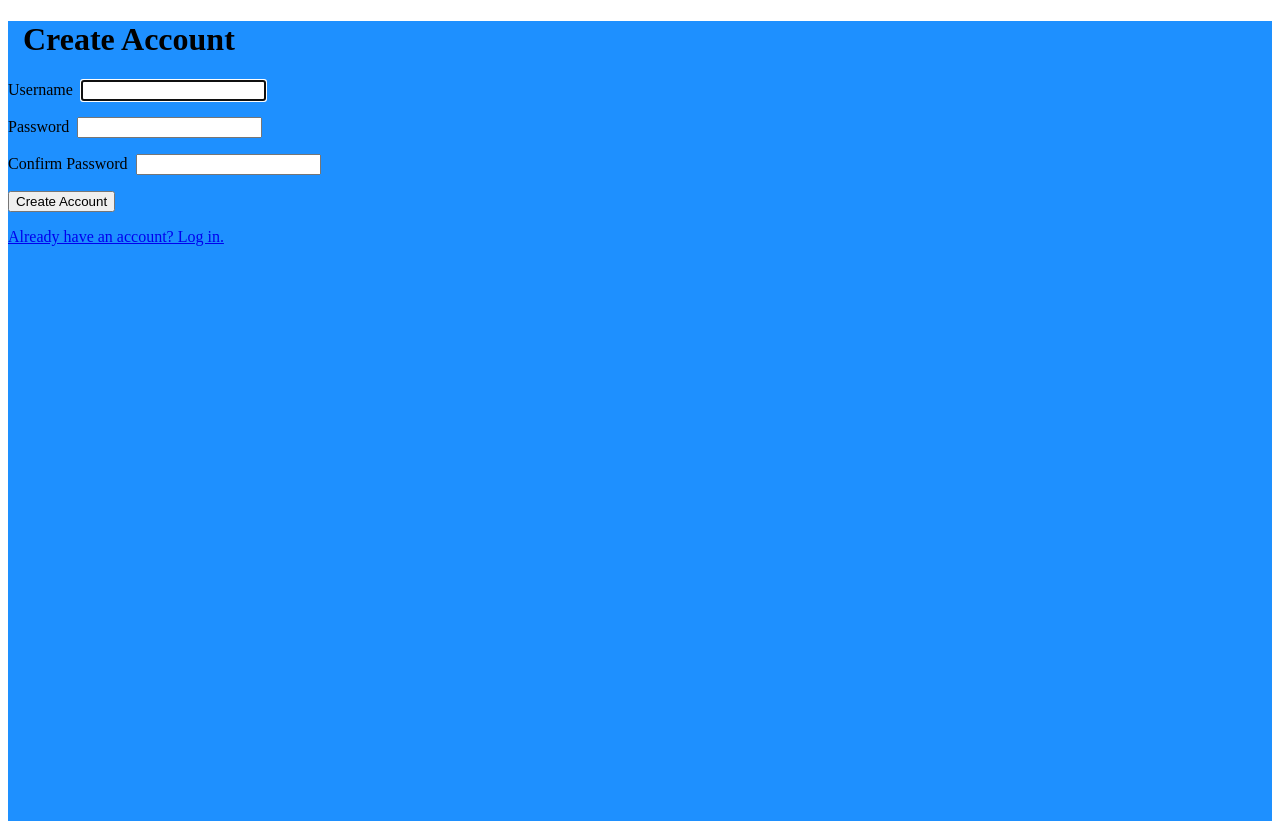
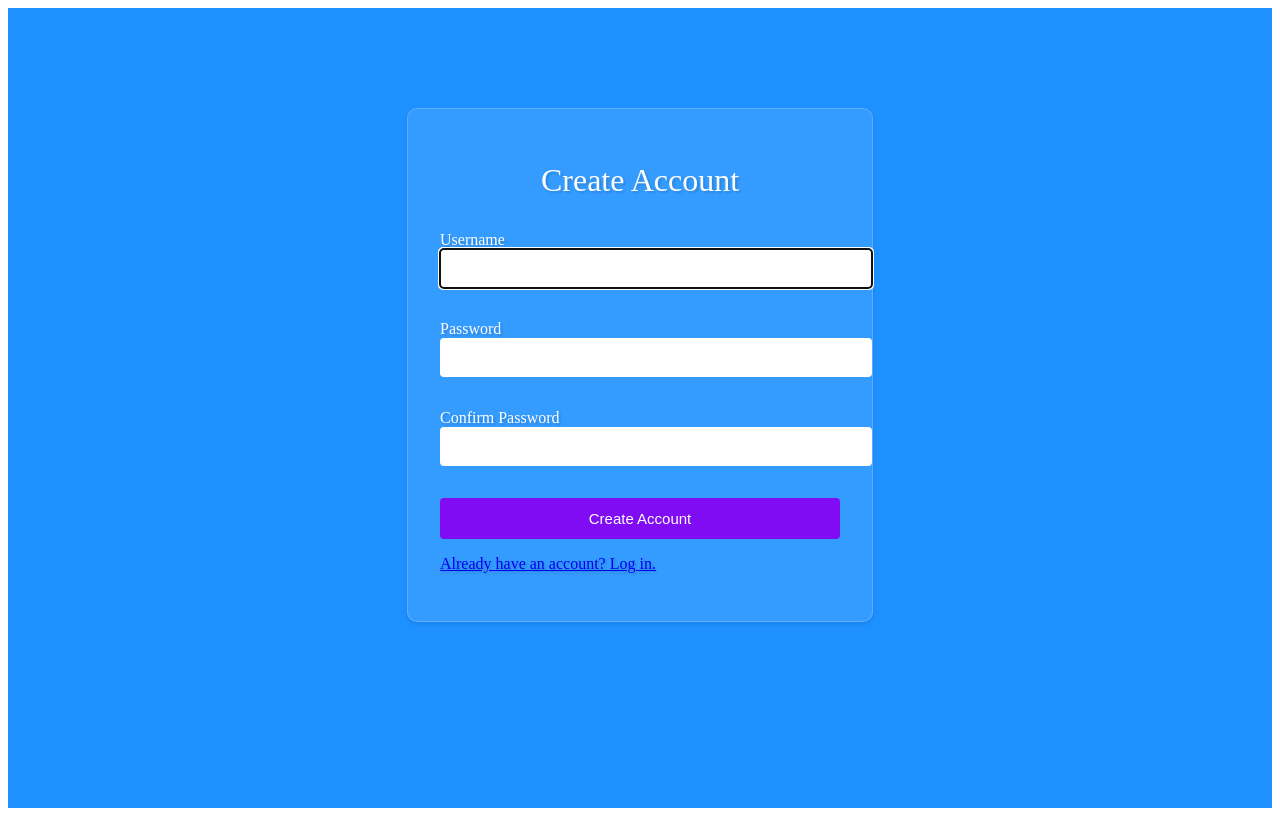
Before and after one commit to AndrewClements257/Todo-Application, a Vue app in the folder vue/: page /register in a window 1280 px wide. Built offline with nearby package versions, Linux system fonts and the light colour scheme; the HTML template or start-up script is replaced by a standard one.

Commit message:
The heading at the top of the sidebar displays the user's actual name. Started creating the visual style of the register form. Added to the user page as well.

```diff
--- a/vue/src/components/Sidebar.vue
+++ b/vue/src/components/Sidebar.vue
@@ -2,7 +2,7 @@
   <section class="sidebar">
     <div class="user-info">
         <img src="https://fastly.picsum.photos/id/1011/60/60.jpg?hmac=4II0YyADT2KJxllHkW78APiqvJhLFYqmxdcYgE0_VcQ" class="avatar" />
-        <router-link v-bind:to="{ name: 'profile' }" v-if="$store.state.token != ''">Andrew Clements</router-link>
+        <router-link v-bind:to="{ name: 'profile' }" v-if="$store.state.token != ''">{{ firstName }} {{ lastName }}</router-link>
     </div>
     <ul>
         <li v-for="list in todoLists" :key="list.list_id" @click="setTodos(list.list_ID), setCurrentList(list.list_ID), getCompleted(list.list_ID)"> {{ list.name }}
@@ -124,6 +124,12 @@ export default {
     computed: {
         todoLists() {
             return this.$store.state.lists;
+        },
+        firstName() {
+            return this.$store.state.user_info.firstName;
+        },
+        lastName() {
+            return this.$store.state.user_info.lastName;
         }
     }
 }
--- a/vue/src/views/Profile.vue
+++ b/vue/src/views/Profile.vue
@@ -1,16 +1,31 @@
 <template>
     <div class="user-profile">
+        <img src="https://fastly.picsum.photos/id/1011/60/60.jpg?hmac=4II0YyADT2KJxllHkW78APiqvJhLFYqmxdcYgE0_VcQ" class="avatar" />
         <div class="profile-info">
-        <img src="https://fastly.picsum.photos/id/1011/60/60.jpg?hmac=4II0YyADT2KJxllHkW78APiqvJhLFYqmxdcYgE0_VcQ" class="avatar" />
-        <h1>Andrew Clements</h1>
+        <h1 class="info">Full Name</h1>
+        <h1>{{ firstName }} {{ lastName }}</h1>
+        <hr>
+        <h1 class="info">Date of Birth</h1>
+        <h1>August 13, 1995</h1>
+        <br>
+        <h1 class="info">Home Country</h1>
+        <h1>United States</h1>
+        </div>
         <router-link v-bind:to="{ name: 'home' }" v-if="$store.state.token != ''">Home</router-link>
-        </div>
     </div>
 </template>
 
 <script>
 export default {
-    name: 'profile'
+    name: 'profile',
+    computed: {
+      firstName() {
+            return this.$store.state.user_info.firstName;
+        },
+        lastName() {
+            return this.$store.state.user_info.lastName;
+        }
+    }
 }
 </script>
 
@@ -19,17 +34,22 @@ export default {
   display: flex;
   background-color: dodgerblue;
   flex-direction: column;
-  justify-content: center;
+  /* justify-content: center; */
   align-items: center;
+  padding-top: 60px;
   width: 100%;
   height: 100vh;
 }
 
+.user-profile>img {
+  margin-bottom: 40px;
+}
+
 .profile-info {
-  padding: 32px;
+  padding: 40px 20px;
   box-shadow: 0 2px 4px rgba(0, 0, 0, 0.1);
-  max-width: 400px;
-  width: 90%;
+
+  width: 70%;
   text-align: center;
   color: white;
   text-shadow: 2px 2px 2px rgba(0,0,0,0.14);
@@ -39,9 +59,18 @@ export default {
   border: 1px solid rgba(255, 255, 255, 0.2);
 }
 
+.info {
+  float: left;
+}
+
 .avatar {
     border-radius: 100px;
         width: 200px;
         padding-right: 5px;
 }
+
+hr {
+  border: none;
+  height: 1px;
+}
 </style>
--- a/vue/src/views/Register.vue
+++ b/vue/src/views/Register.vue
@@ -1,23 +1,23 @@
 <template>
   <div id="register" class="text-center">
-    <form @submit.prevent="register">
-      <h1>Create Account</h1>
+    <form class="register-form" @submit.prevent="register">
+      <h1 class="register-title" >Create Account</h1>
       <div role="alert" v-if="registrationErrors">
         {{ registrationErrorMsg }}
       </div>
       <div class="form-input-group">
         <label for="username">Username</label>
-        <input type="text" id="username" v-model="user.username" required autofocus />
+        <input class="register-input" type="text" id="username" v-model="user.username" required autofocus />
       </div>
       <div class="form-input-group">
         <label for="password">Password</label>
-        <input type="password" id="password" v-model="user.password" required />
+        <input class="register-input" type="password" id="password" v-model="user.password" required />
       </div>
       <div class="form-input-group">
         <label for="confirmPassword">Confirm Password</label>
-        <input type="password" id="confirmPassword" v-model="user.confirmPassword" required />
+        <input class="register-input" type="password" id="confirmPassword" v-model="user.confirmPassword" required />
       </div>
-      <button type="submit">Create Account</button>
+      <button class="register-button" type="submit">Create Account</button>
       <p><router-link :to="{ name: 'login' }">Already have an account? Log in.</router-link></p>
     </form>
   </div>
@@ -79,5 +79,69 @@ export default {
 }
 label {
   margin-right: 0.5rem;
+  font-size: 1em;
+  font-weight: normal;
+  text-align: center;
+  margin-bottom: 32px;
+}
+#register {
+  display: flex;
+  flex-direction: column;
+  justify-content: center;
+  align-items: center;
+  width: 100%;
+}
+
+.register-form {
+  margin-top: 100px;
+  padding: 32px;
+  box-shadow: 0 2px 4px rgba(0, 0, 0, 0.1);
+  max-width: 400px;
+  width: 90%;
+  color: white;
+  text-shadow: 2px 2px 2px rgba(0,0,0,0.14);
+  background: rgba(255, 255, 255, 0.1);
+  border-radius: 10px;
+  backdrop-filter: blur(3px);
+  border: 1px solid rgba(255, 255, 255, 0.2);
+}
+
+.register-title {
+  font-size: 2em;
+  font-weight: 100;
+  text-align: center;
+  margin-bottom: 32px;
+}
+
+.app-name {
+  font-size: 5em;
+  font-weight: 600;
+  text-shadow: 2px 2px 2px rgba(0,0,0,0.14);
+  text-align: center;
+  margin-top: 32px;
+  margin-bottom: 64px;
+  color: white;
+}
+
+.register-input {
+  width: 100%;
+  padding: 12px 16px;
+  margin-bottom: 16px;
+  border: none;
+  border-radius: 4px;
+}
+
+.register-button {
+  width: 100%;
+  padding: 12px 16px;
+  border: none;
+  border-radius: 4px;
+  background-color: #7f0cf2;
+  color: white;
+  font-weight: normal;
+  font-size: 15px;
+}
+.register-button:hover {
+  background-image: linear-gradient(to bottom right, #7f0cf2, dodgerblue);
 }
 </style>
```
